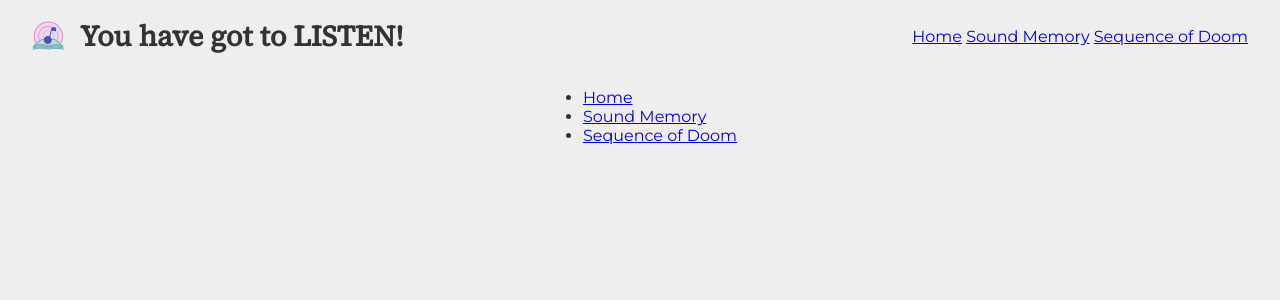
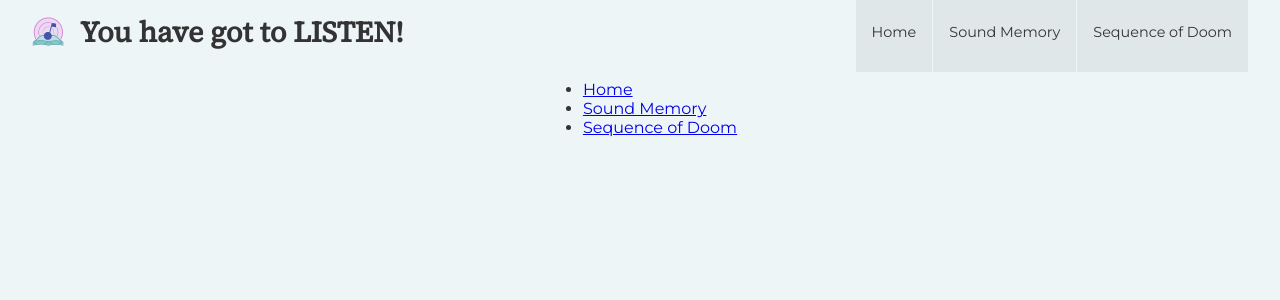
Before and after one commit to emanueldonner/soundmemory, a SvelteKit app: page / in a window 1280 px wide. Shown: the top 300 px of the page. Built offline with nearby package versions, Linux system fonts and the light colour scheme.

Commit message:
Added features.

```diff
--- a/src/routes/+layout.svelte
+++ b/src/routes/+layout.svelte
@@ -30,8 +30,9 @@
 		align-items: center;
 		justify-content: space-between;
 		gap: 1rem;
-		padding: 1rem 2rem;
+		padding: 0 2rem;
 		box-sizing: border-box;
+		height: 4rem;
 		/* background: rgba(255, 201, 201, 0.351); */
 	}
 	.title {
@@ -41,7 +42,7 @@
 		justify-content: space-between;
 		gap: 1rem;
 		font-size: 0.9rem;
-
+		padding: 1rem 0;
 		& h1 {
 			margin: 0;
 		}
@@ -50,7 +51,7 @@
 		width: 32px;
 		height: 32px;
 		border-radius: 50%;
-		background-color: rgba(255, 255, 255, 0.1);
+		/* background-color: rgba(255, 255, 255, 0.1); */
 		display: flex;
 		align-items: center;
 		justify-content: center;
@@ -59,4 +60,32 @@
 		width: 100%;
 		height: 100%;
 	}
+
+	.menu {
+		display: flex;
+		flex-direction: row;
+		align-items: center;
+		justify-content: center;
+		gap: 1px;
+	}
+	.menu a {
+		text-decoration: none;
+		color: #333;
+		font-size: 0.9rem;
+		padding: 0.5rem 1rem;
+		border: none;
+		cursor: pointer;
+		display: flex;
+		align-items: center;
+		justify-content: center;
+		height: 4rem;
+		background-color: rgba(150, 150, 150, 0.151);
+		box-shadow: inset 0 0 0 rgba(0, 0, 0, 0);
+		transition: all 0.2s ease-in-out;
+	}
+	.menu a:hover {
+		transform: translateY(-2px);
+		box-shadow: inset -2px -2px 4px rgba(0, 0, 0, 0.2);
+		background-color: rgba(255, 255, 255, 0.351);
+	}
 </style>
--- a/src/routes/soundmemory/+page.svelte
+++ b/src/routes/soundmemory/+page.svelte
@@ -16,6 +16,7 @@
 		'electric_piano_1',
 		'glockenspiel',
 		'slap_bass_1',
+		'string_ensemble_1',
 		'violin',
 		'trumpet',
 		'tenor_sax',
--- a/static/style.css
+++ b/static/style.css
@@ -9,7 +9,7 @@ body {
 body {
 	font-family: 'Montserrat', sans-serif;
 	color: #333;
-	background-color: #eee;
+	background-color: #e8f2f4bf;
 }
 
 h1,
```
Also changed, not shown: src/routes/sequenceofdoom/+page.svelte (+14 -13 lines).
